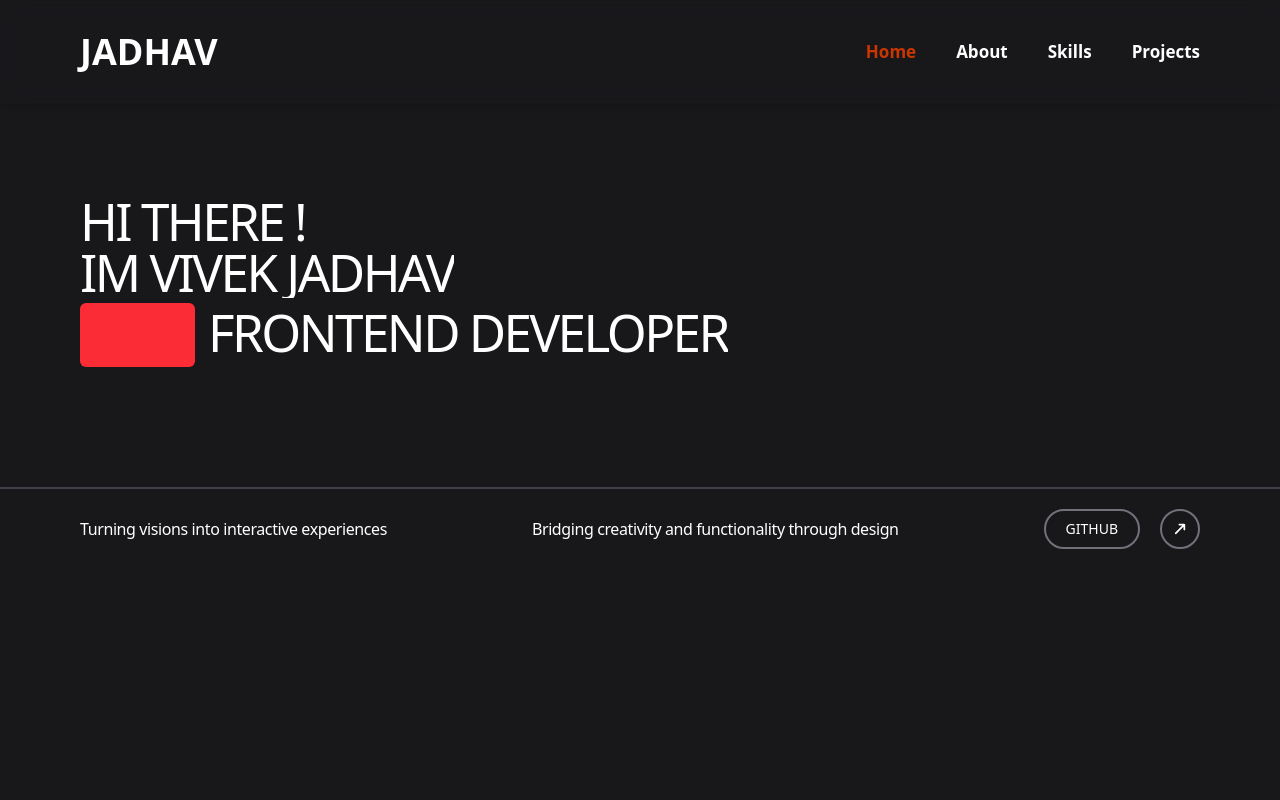
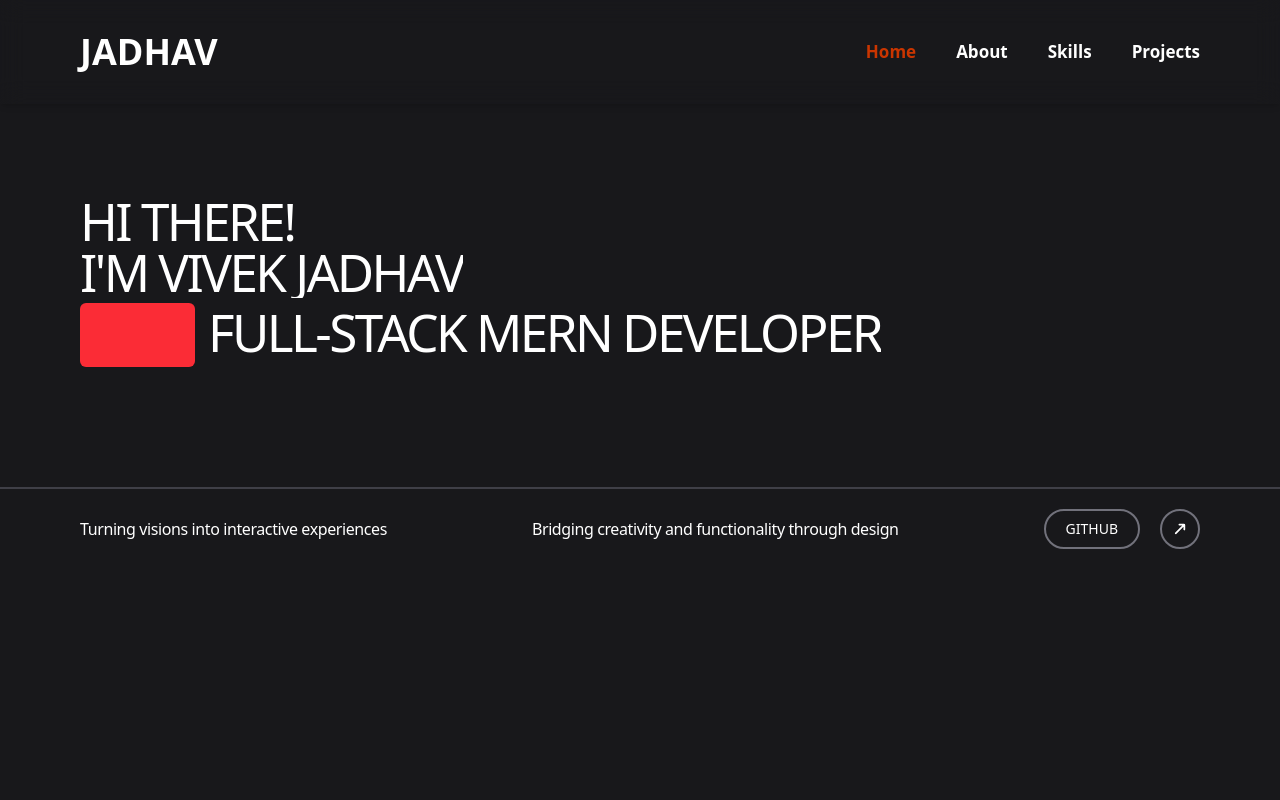
Before and after one commit to VivekJadhav2001/Portfolio, a React (Vite) app: page / in a window 1280 px wide. Shown: the top 800 px of the page. Built offline with nearby package versions, Linux system fonts and the light colour scheme.

Commit message:
Update greeting text and title on LandingPage

```diff
--- a/src/components/LandingPage/LandingPage.jsx
+++ b/src/components/LandingPage/LandingPage.jsx
@@ -11,7 +11,7 @@ function LandingPage() {
   return (
     <div data-scroll data-scroll-section data-scroll-speed="-.3" className='w-full h-screen bg-zinc-900 pt-1'>
       <div className="textstructure mt-48 px-5 sm:px-10 lg:px-20">
-        {["HI There !", "IM Vivek Jadhav", "FrontEnd Developer"].map((item, index) => {
+        {["Hi there!", "I'm Vivek Jadhav", "Full-Stack MERN Developer"].map((item, index) => {
           return (
             <div
               className="masker w-full flex justify-start items-center overflow-hidden"
```
